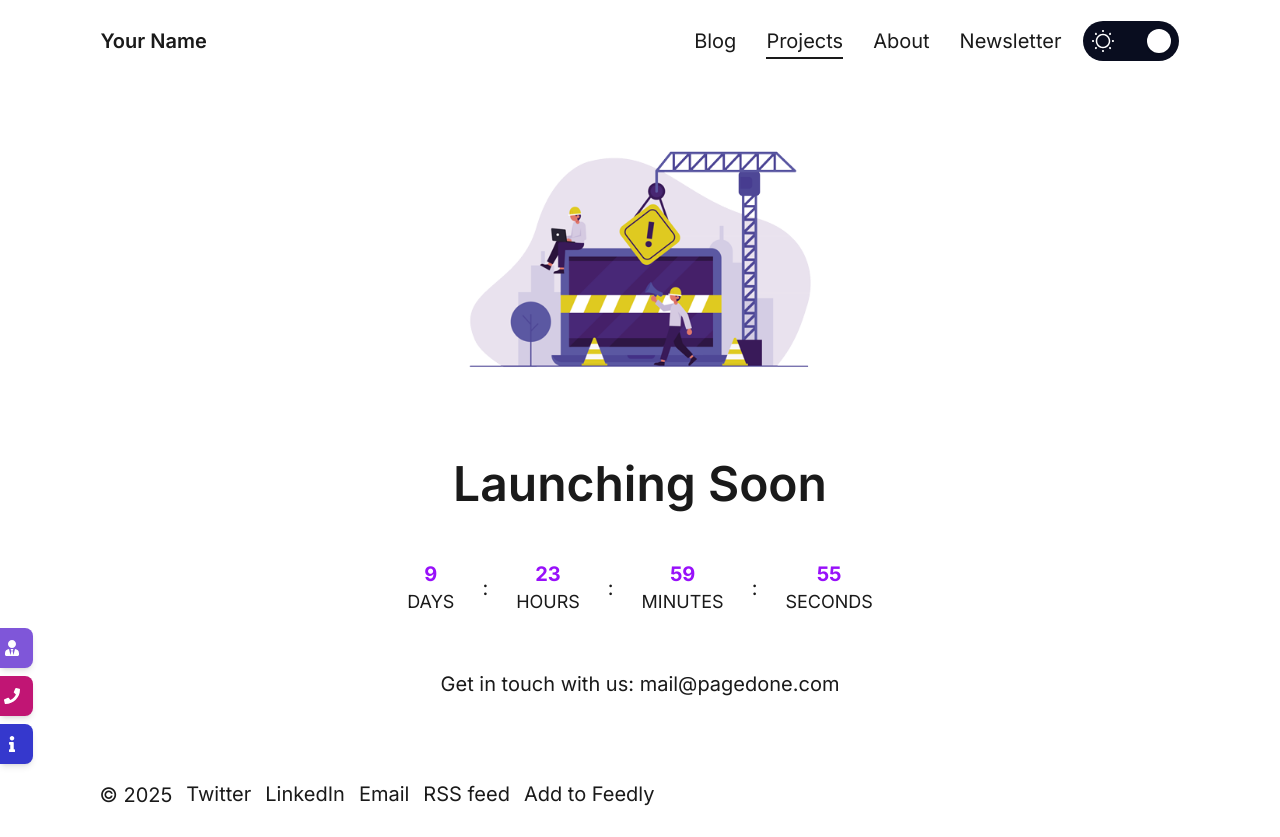
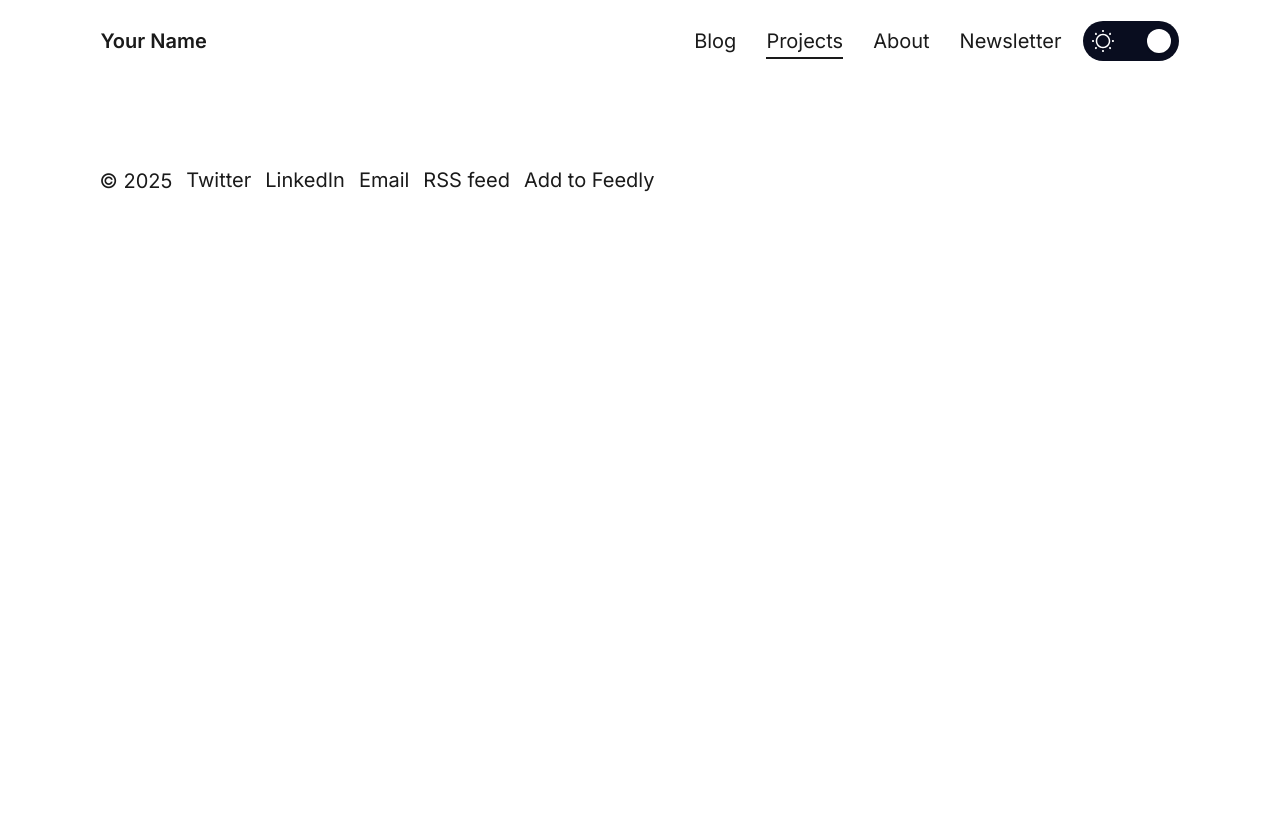
Before and after one commit to mustafa93rashid/theblog, a React (Vite) app: page /theblog/project in a window 1280 px wide. After the commit the page ends 800 px from the top, so only its background shows below. Built offline with nearby package versions, Linux system fonts and the light colour scheme.

Commit message:
some fix

```diff
--- a/src/App.tsx
+++ b/src/App.tsx
@@ -6,7 +6,6 @@ import { useSelector } from 'react-redux';
 import { useEffect } from 'react';
 import HandleLoadingComponent from './components/Loader/HandleLoadingComponent';
 import ScrollToTop from './components/ScrollToTop';
-import FloatingTabs from './components/FloatingTabs';
 import PageWrapper from './utlis/PageWrapper';
 import { AnimatePresence } from 'framer-motion';
 import type { RootState } from './redux/store';
@@ -23,7 +22,6 @@ function App() {
     <div className="min-h-screen  bg-white  text-black01 dark:bg-darkNavy dark:text-white px-[8.20512821%] md:px-[3.83693046%] lg:px-[7.777777777777778%] font-inter">
       <HandleLoadingComponent />
       <ScrollToTop />
-      <FloatingTabs />
 
       <NavBar />
 
--- a/src/components/FloatingTabs.tsx
+++ /dev/null
@@ -1,60 +0,0 @@
-import React, { useState, useEffect } from "react";
-import { useNavigate } from "react-router-dom";
-import clsx from "clsx";
-import { floatingTabsData } from "../data/floatingTabsData";
-
-const FloatingTabs: React.FC = () => {
-  const navigate = useNavigate();
-  const [activeTab, setActiveTab] = useState<number | null>(null);
-
-  useEffect(() => {
-    if (activeTab !== null) {
-      const timer = setTimeout(() => setActiveTab(null), 3000);
-      return () => clearTimeout(timer);
-    }
-  }, [activeTab]);
-
-  const handleClick = (index: number, action: "link" | "tel", target: string) => {
-    if (activeTab === index) {
-      if (action === "tel") {
-        window.location.href = `tel:${target}`;
-      } else {
-        navigate(target);
-      }
-    } else {
-      setActiveTab(index);
-    }
-  };
-
-  return (
-    <div className="fixed bottom-9 left-0 z-50 flex flex-col gap-2">
-      {floatingTabsData.map((tab, index) => (
-        <div
-          key={index}
-          onClick={() => handleClick(index, tab.action, tab.target)}
-          className={clsx(
-            "group flex items-center overflow-hidden cursor-pointer shadow-md rounded-r-lg transition-all duration-300",
-            "pl-1  pr-2 py-1 h-10",
-            activeTab === index ? "w-[100px]" : "w-[33px]",
-            tab.color
-          )}
-        >
-          <div className="flex items-center justify-center w-4 h-4 shrink-0">
-            {tab.icon}
-          </div>
-          <span
-            className={clsx(
-              "ml-2 text-xs font-medium text-white whitespace-nowrap",
-              activeTab === index ? "opacity-100" : "opacity-0",
-              "transition-opacity duration-300"
-            )}
-          >
-            {tab.label}
-          </span>
-        </div>
-      ))}
-    </div>
-  );
-};
-
-export default FloatingTabs;
--- a/src/data/floatingTabsData.tsx
+++ /dev/null
@@ -1,34 +0,0 @@
-import { FaPhone, FaInfo, FaUserTie } from "react-icons/fa";
-import type { ReactElement } from "react";
-
-export interface FloatingTab {
-  color: string;
-  icon: ReactElement;
-  label: string;
-  action: "tel" | "link";
-  target: string;
-}
-
-export const floatingTabsData: FloatingTab[] = [
-  {
-    color: "bg-pink01",
-    icon: <FaUserTie className="text-white text-base" />,
-    label: "Subscribe",
-    action: "link",
-    target: "/theblog/newsletter",
-  },
-  {
-    color: "bg-[#C11574]",
-    icon: <FaPhone className="text-white text-base" />,
-    label: "Call Us",
-    action: "tel",
-    target: "+123456789",
-  },
-  {
-    color: "bg-[#3538CD]",
-    icon: <FaInfo className="text-white text-base" />,
-    label: "FAQ",
-    action: "link",
-    target: "/theblog/about",
-  },
-];
--- a/src/index.css
+++ b/src/index.css
@@ -13,21 +13,3 @@
 }
 
 @custom-variant dark (&:where(.dark, .dark *));
-
-
-/* globals.css */
-::-webkit-scrollbar {
-  width: 8px;
-}
-
-::-webkit-scrollbar-track {
-  background-color: transparent;
-}
-
-::-webkit-scrollbar-thumb {
-  @apply rounded-full bg-gradient-to-b from-[var(--color-purple01)] to-[var(--color-pink01)];
-}
-
-::-webkit-scrollbar-thumb:hover {
-  @apply bg-gradient-to-b from-[var(--color-pink01)] to-[var(--color-darkNavy)];
-}
--- a/src/pages/About.tsx
+++ b/src/pages/About.tsx
@@ -1,9 +1,7 @@
-import CommingSoon from "../sections/CommingSoon"
 
 const About = () => {
   return (
     <>
-      <CommingSoon />
     </>
   )
 }
--- a/src/pages/Projects.tsx
+++ b/src/pages/Projects.tsx
@@ -1,9 +1,7 @@
-import CommingSoon from "../sections/CommingSoon"
 
 const Projects = () => {
   return (
     <>
-      <CommingSoon />
     </>
   )
 }
--- a/src/sections/CommingSoon.tsx
+++ /dev/null
@@ -1,46 +0,0 @@
-import { useCountdown } from "../utlis/countDown";
-
-const CountdownTimer = ({ targetDate }: { targetDate: Date }) => {
-  const { days, hours, minutes, seconds } = useCountdown({ targetDate });
-
-  return (
-    <div className="flex flex-wrap items-center justify-center gap-4 p-4 rounded-lg">
-      <div className={`relative flex flex-col items-center justify-center p-3`}>
-        <div className="text-xl font-bold text-purple-600">{`${days}`}</div>
-        <span className="block text-lg">DAYS</span>
-      </div>
-      <span className="text-xl">:</span>
-      <div className={`relative flex flex-col items-center justify-center p-3`}>
-        <div className="text-xl font-bold text-purple-600">{`${hours}`}</div>
-        <span className="block text-lg">HOURS</span>
-      </div>
-      <span className="text-xl">:</span>
-      <div className={`relative flex flex-col items-center justify-center p-3`}>
-        <div className="text-xl font-bold text-purple-600">{`${minutes}`}</div>
-        <span className="block text-lg">MINUTES</span>
-      </div>
-      <span className="text-xl">:</span>
-      <div className={`relative flex flex-col items-center justify-center p-3`}>
-        <div className="text-xl font-bold text-purple-600">{`${seconds}`}</div>
-        <span className="block text-lg">SECONDS</span>
-      </div>
-    </div>
-  );
-};
-
-const CommingSoon = () => {
-  const targetDate = new Date(Date.now() + 10 * 24 * 60 * 60 * 1000);
-
-  return (
-    <>
-      <section className=" flex flex-col gap-6 items-center">
-        <img className="h-[350px] w-[350px]" src="/theblog/images/pages/commingSoon.webp" alt="under Construction" />
-        <h2 className="text-5xl font-semibold text-center tracking-custom">Launching Soon</h2>
-        <CountdownTimer targetDate={targetDate} />
-        <p className="text-center text-grey01 text-xl leading-8 lg:w-[80.1578%] mx-auto">Get in touch with us: mail@pagedone.com</p>
-      </section>
-    </>
-  )
-}
-
-export default CommingSoon
--- a/src/sections/NavBar.tsx
+++ b/src/sections/NavBar.tsx
@@ -11,16 +11,7 @@ import { scrollToTop } from "../utlis/scrollToTop";
 
 const NavBar = () => {
   const [menuOpen, setMenuOpen] = useState<boolean>(false);
-  const [isScrolled, setIsScrolled] = useState<boolean>(false);
 
-  useEffect(() => {
-    const handleScroll = throttle(() => {
-      setIsScrolled(window.scrollY > 3);
-    }, 200);
-
-    window.addEventListener("scroll", handleScroll);
-    return () => window.removeEventListener("scroll", handleScroll);
-  }, []);
 
   // Motion variants for the entire menu container
   const menuVariants: Variants = {
@@ -44,16 +35,13 @@ const NavBar = () => {
   };
 
   return (
-    <nav className={clsx(
-      "px-[8.20512821%] md:px-[3.83693046%] lg:px-[7.777777777777778%]", // Navbar Breakpoints (Responsive Horizontal Padding)
-      "fixed  left-1/2 -translate-x-1/2 pt-5 pb-5 z-50 border border-transparent",  //  Navbar Layout & Positioning
-      "bg-white dark:bg-darkNavy",  // Background Colors (Light/Dark Mode)
-      "transition-all duration-200 ease-in-out",  // Transition Behavior
-      {
-        "w-full": !isScrolled || menuOpen,
-        "w-[85%] mt-3 rounded-4xl shadow shadow-darkNavy dark:border-gray-600": isScrolled && !menuOpen,
-      }   //Scrolled State
-    )}>
+<nav className={clsx(
+  "px-[8.20512821%] md:px-[3.83693046%] lg:px-[7.777777777777778%]",
+  "fixed left-1/2 -translate-x-1/2 pt-5 pb-5 z-50 border border-transparent",
+  "bg-white dark:bg-darkNavy",
+  "transition-all duration-200 ease-in-out",
+  "w-full"
+)}>
 
       <div className="flex justify-between items-center w-full">
         <p className="font-semibold text-lg  leading-6 lg:text-[20px]">Your Name</p> {/* main website name */}
--- a/src/utlis/countDown.ts
+++ /dev/null
@@ -1,36 +0,0 @@
-import { useEffect, useState } from "react";
-
-export const useCountdown = ({ targetDate }: {
-  targetDate: Date;
-}) => {
-  const [timeLeft, setTimeLeft] = useState({
-    days: 0,
-    hours: 0,
-    minutes: 0,
-    seconds: 0,
-  });
-
-  useEffect(() => {
-    const interval = setInterval(() => {
-      const now = new Date().getTime();
-      const distance = targetDate.getTime() - now;
-
-      if (distance <= 0) {
-        clearInterval(interval);
-        setTimeLeft({ days: 0, hours: 0, minutes: 0, seconds: 0 });
-        return;
-      }
-
-      const days = Math.floor(distance / (1000 * 60 * 60 * 24));
-      const hours = Math.floor((distance % (1000 * 60 * 60 * 24)) / (1000 * 60 * 60));
-      const minutes = Math.floor((distance % (1000 * 60 * 60)) / (1000 * 60));
-      const seconds = Math.floor((distance % (1000 * 60)) / 1000);
-
-      setTimeLeft({ days, hours, minutes, seconds });
-    }, 1000);
-
-    return () => clearInterval(interval);
-  }, [targetDate]);
-
-  return timeLeft;
-};
```
Also changed, not shown: src/sections/StoriesAndInterviews.tsx (+16 -72 lines).
